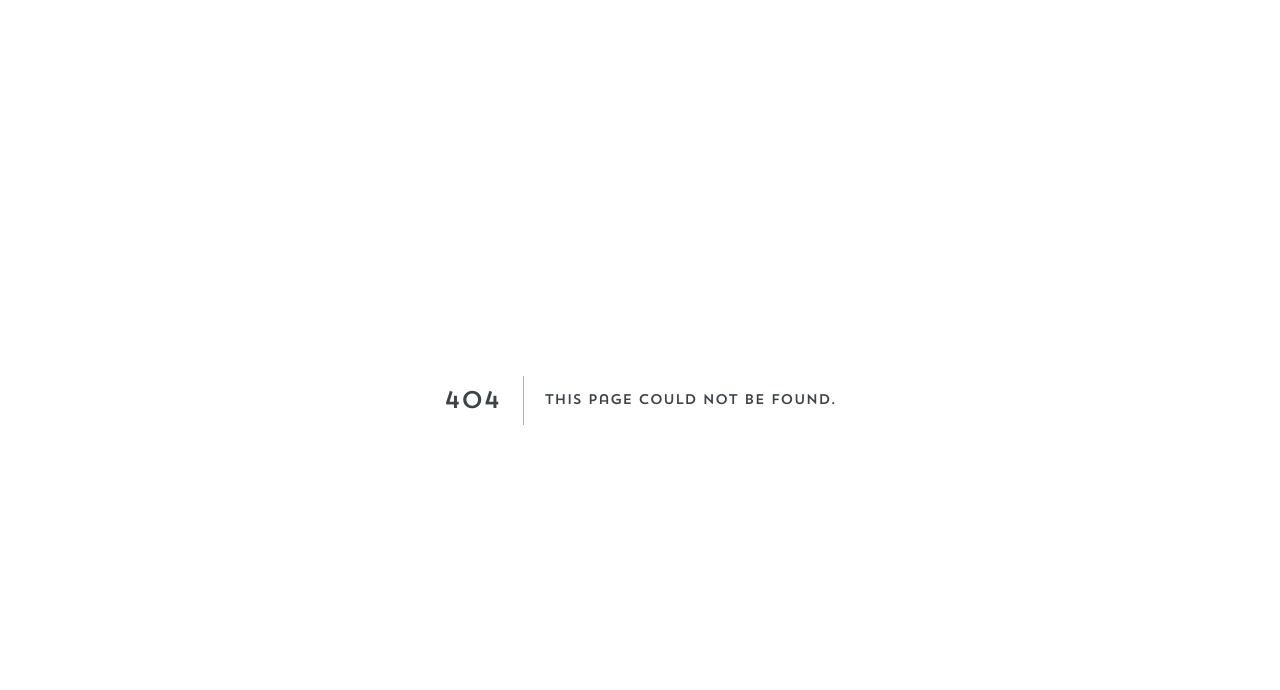
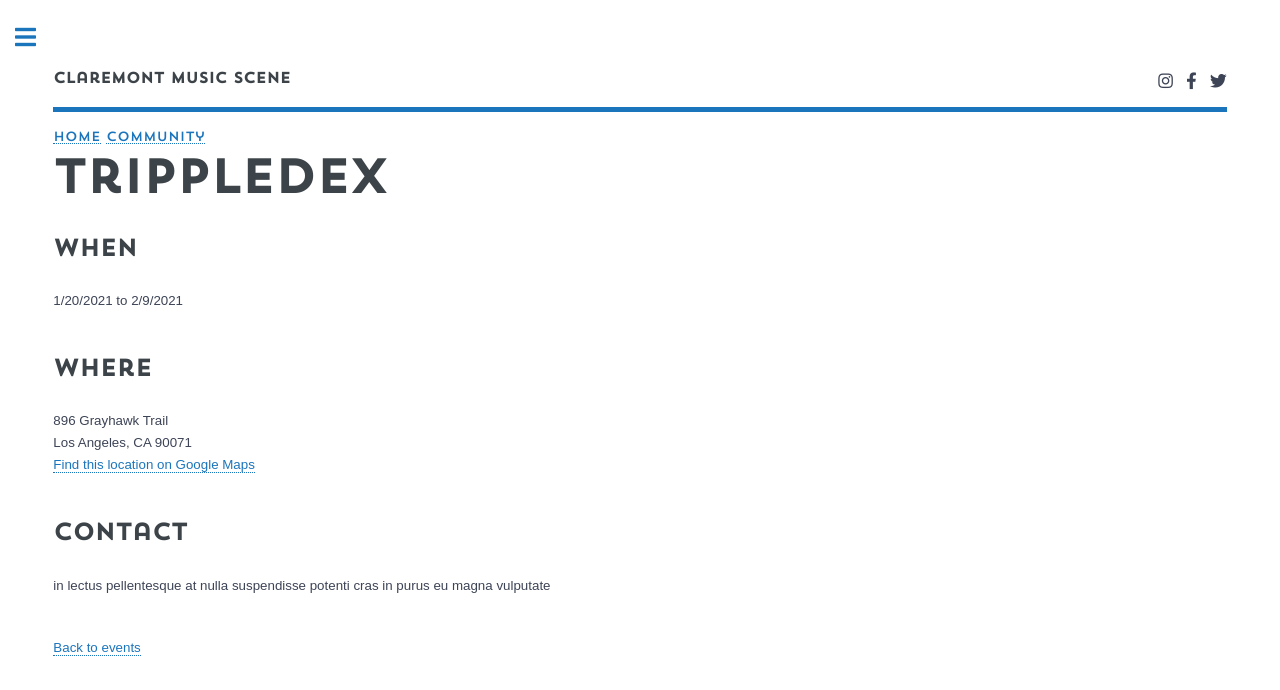
Before and after one commit to claremont-music-scene/nextjs-music-scene, a Next.js app: page /community/events/1 in a window 1280 px wide. Before the commit this address had no page. Shown: the top 690 px of the page. Built offline with nearby package versions, Linux system fonts and the light colour scheme.

Commit message:
add event pg/comp w/details; add events.css

```diff
--- /dev/null
+++ b/components/events/event.js
@@ -0,0 +1,48 @@
+import Link from 'next/link';
+
+export default function Event({ e }) {
+    const description = e.description ? e.description.replace(/\n/g, '<br/>') : null,
+        contact = e.contact_info ? e.contact_info.replace(/\n/g, '<br/>') : null;
+
+    return (
+        <div>
+            <h1>{e.event_name}</h1>
+            <h2>When</h2>
+            <div className='event-detail-group'>
+                {e.start_date}
+                {e.end_date && ' to ' + e.end_date}
+            </div>
+            <h2>Where</h2>
+            <div className='event-detail-group'>
+                {e.street && <div>{e.street}</div>}
+                <div>
+                    {e.city && e.city}
+                    {e.city && e.state && ', '}
+                    {e.state && e.state}
+                    {e.state && e.zip && ' '}
+                    {e.zip && e.zip}
+                </div>
+                {e.lat && e.long && <div>
+                    <a target='_blank' href={`https://www.google.com/maps/search/?api=1&query=${e.lat},${e.long}`}>Find this location on Google Maps</a>
+                </div>}
+            </div>
+            {description && <>
+                <h2>Description</h2>
+                <div className='event-detail-group'
+                    dangerouslySetInnerHTML={{ __html: description }}
+                />
+            </>}
+            {contact && <>
+                <h2>Contact</h2>
+                <div className='event-detail-group'
+                    dangerouslySetInnerHTML={{ __html: contact }}
+                />
+            </>}
+            <div>
+                <Link href='/community/events/'>
+                    <a>Back to events</a>
+                </Link>
+            </div>
+        </div>
+    );
+}
--- a/pages/_app.js
+++ b/pages/_app.js
@@ -1,6 +1,7 @@
 import '../styles/main.css';
 import '../styles/grid.css';
 import '../styles/form.css';
+import '../styles/events.css';
 
 export default function App({ Component, pageProps }) {
     return <Component {...pageProps} />
--- /dev/null
+++ b/pages/community/events/[id].js
@@ -0,0 +1,34 @@
+import SingleColumnLayout from '../../../components/layouts/single-column';
+import Event from '../../../components/events/event';
+import { fetcher } from '../../../util/crud';
+import data from '../../../tempdata/events.json'; // temporary data
+
+const { events } = data; // temporary data
+
+export async function getStaticProps({ params }) {
+    // const ev = await fetcher('https://music-scene-api.herokuapp.com/api/events/items/' + params.id);
+    const ev = events.find(e => e.id == params.id); // temporary data
+    return { props: { ev } };
+}
+
+export async function getStaticPaths() {
+    // const evs = await fetcher('https://music-scene-api.herokuapp.com/api/events/items');
+    const evs = events;
+
+    return {
+        paths: evs.map(ev => ({
+            params: {
+                id: ev.id.toString()
+            }
+        })),
+        fallback: false
+    };
+}
+
+const EventPage = ({ ev }) => (
+    <SingleColumnLayout>
+        <Event e={ev} />
+    </SingleColumnLayout>
+);
+
+export default EventPage;
--- a/pages/community/events/index.js
+++ b/pages/community/events/index.js
@@ -7,7 +7,7 @@ import dayjs from 'dayjs';
 import isSameOrAfter from 'dayjs/plugin/isSameOrAfter';
 dayjs.extend(isSameOrAfter);
 
-const { events } = data,
+const { events } = data, // temporary data
     currentEvents = events.filter(e => dayjs(e.start_date).isSameOrAfter(dayjs())).sort((a, b) => dayjs(a.start_date) - dayjs(b.start_date));
 
 export async function getStaticProps() {
--- /dev/null
+++ b/styles/events.css
@@ -0,0 +1,3 @@
+.event-detail-group {
+    margin-bottom: 40px;
+}
```
